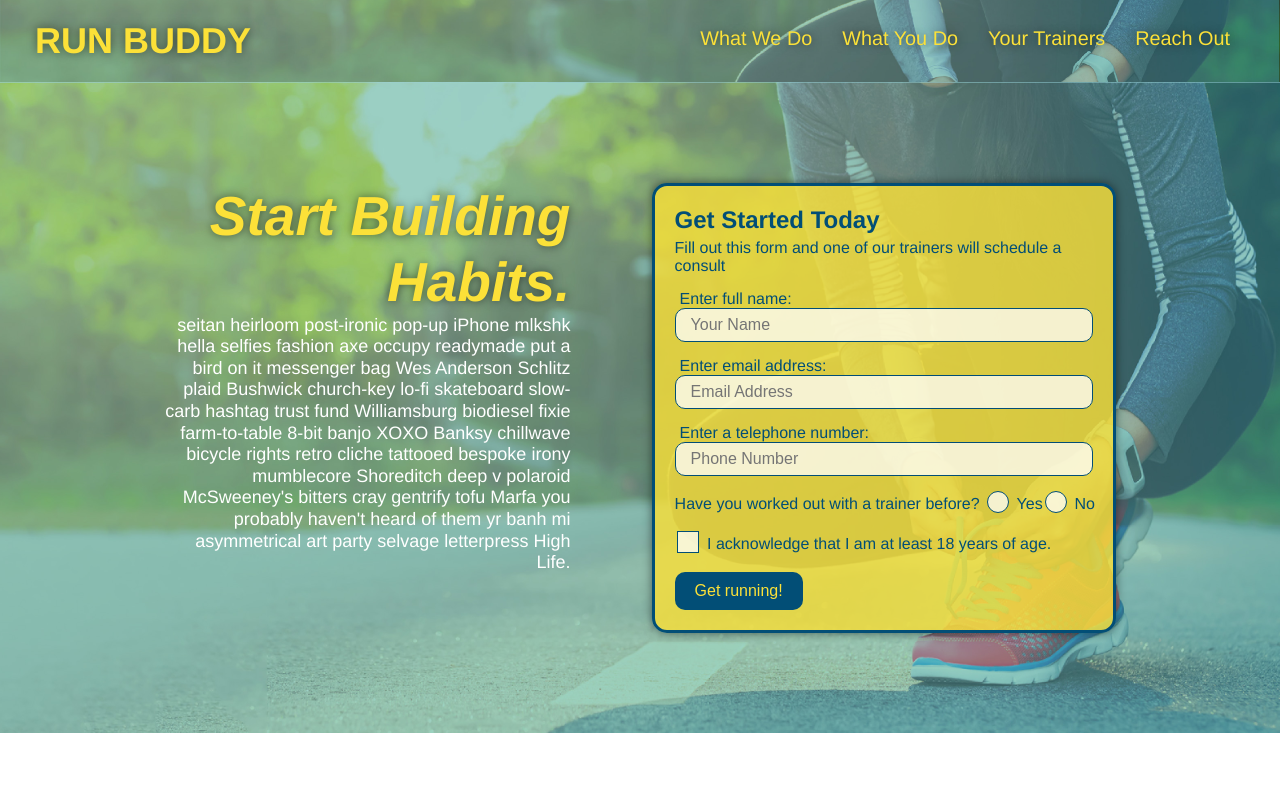
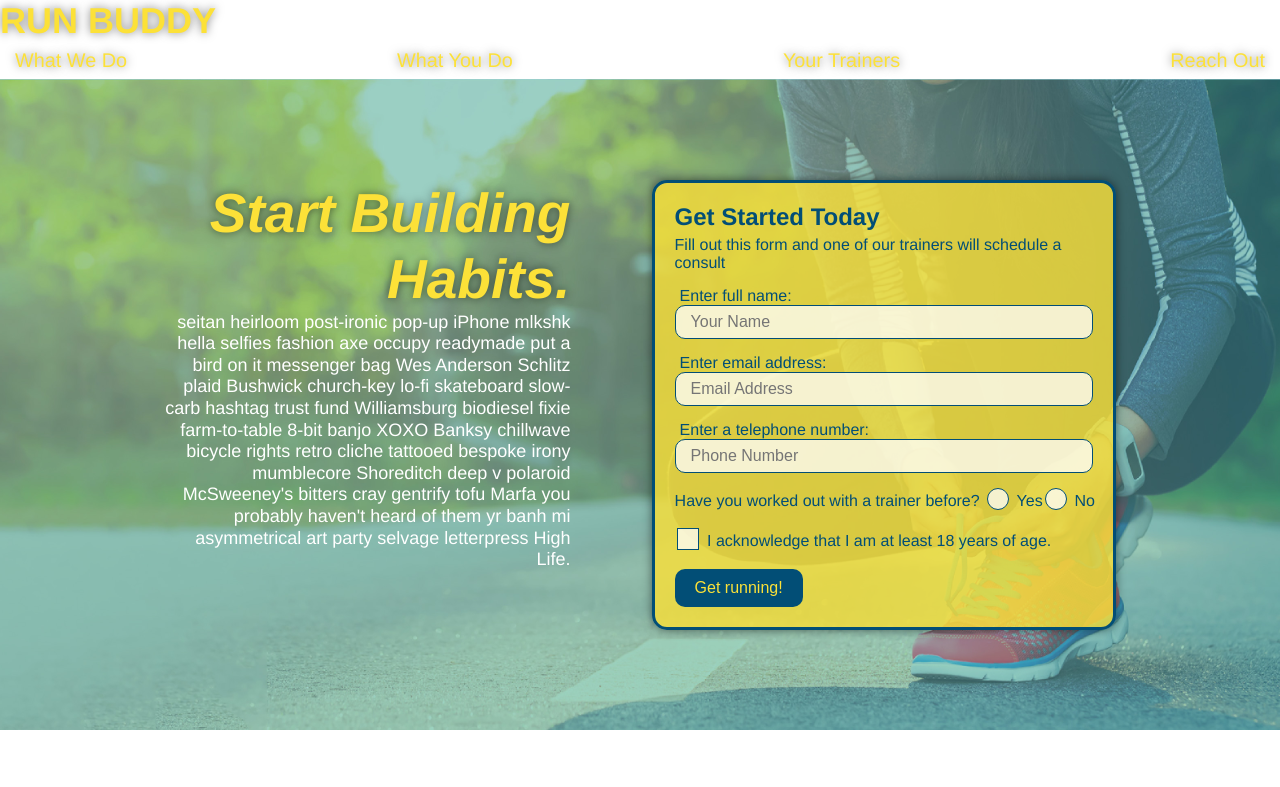
Before and after one commit to MenderesKoc/run-buddy, a plain HTML site: page index.html in a window 1280 px wide. Shown: the top 787 px of the page. Drawn offline with Linux system fonts and the light colour scheme.

Commit message:
added SS

```diff
--- a/assets/css/style.css
+++ b/assets/css/style.css
@@ -22,22 +22,6 @@ section {
 /*body-end*/
 
 /* apply styles to <header> */
-header {
-  background-image: url("../images/hero-bg.jpg");
-  background-size: cover;
-  background-attachment: fixed;
-  background-position: 80%;;
-  padding: 20px 35px;
-  display: flex;
-  justify-content: space-between;
-  flex-wrap: wrap;
-  width: 100%;
-  position: -webkit-sticky;
-  position:sticky;
-  top:0;
-  z-index: 9999;
-}
-
 header a {
   text-decoration: none;
   color: var(--primary-color);
```
Also changed, not shown: assets/images/Screenshot1.png (added), assets/images/Screenshot2.png (added), 1 other file.
